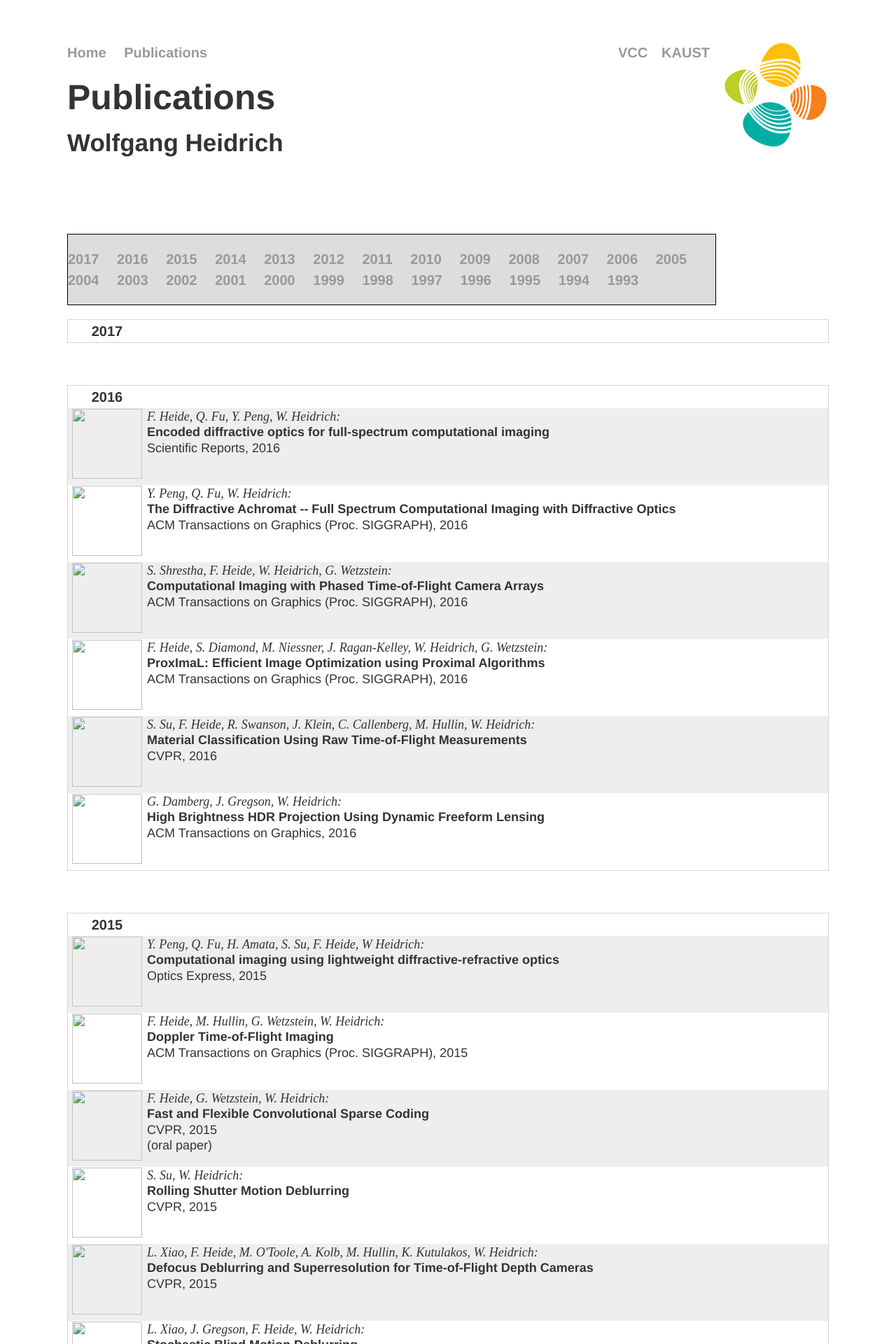
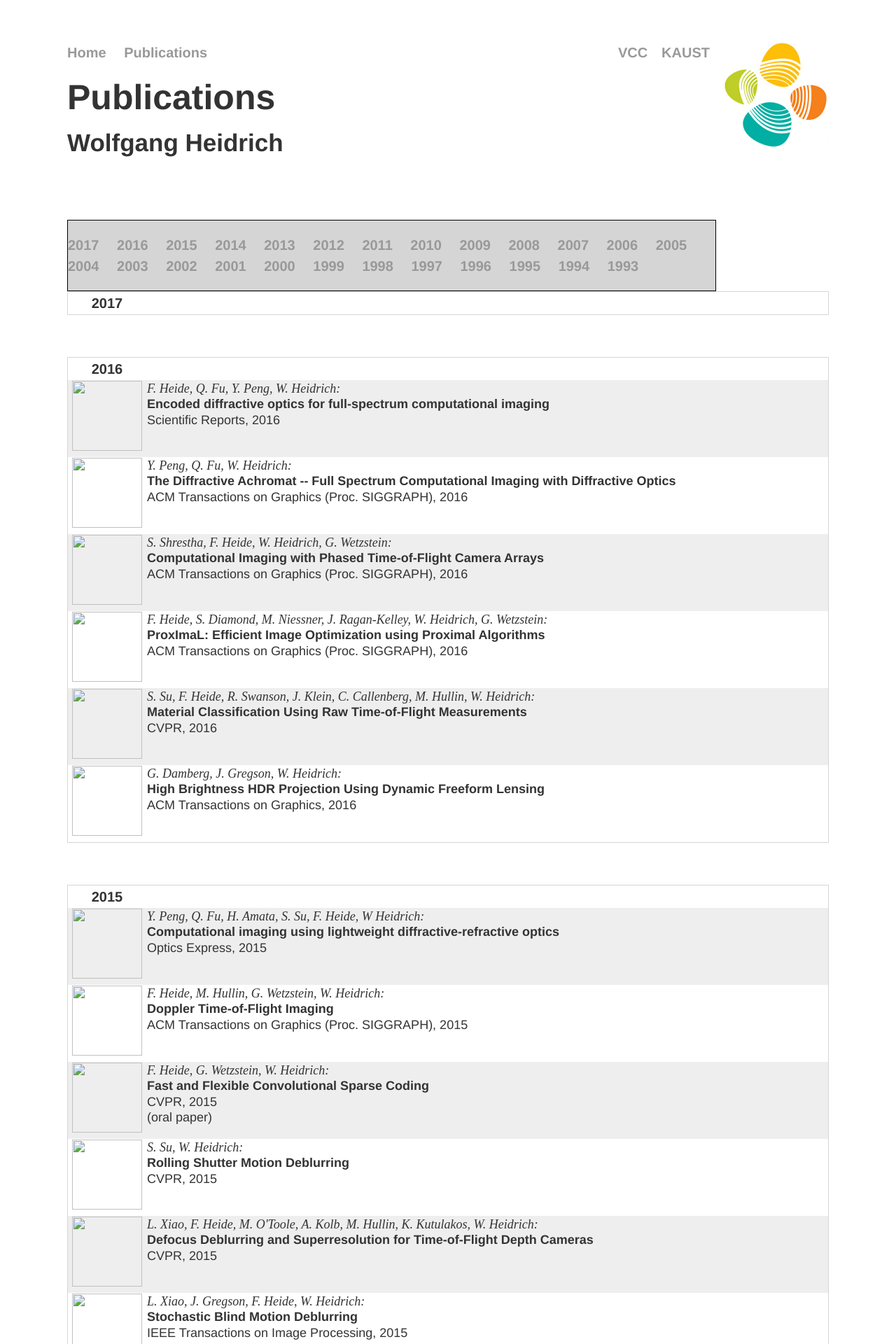
Before and after one commit to vccimaging/vccimaging.github.io, a Jekyll site: the page built from publications.html, in a window 1280 px wide. Shown: the top 1920 px of the page at 70% size. Built offline with Jekyll 4.4.1, drawn with Linux system fonts in a browser that asks for light colours.

Commit message:
Update publications.html

```diff
--- a/publications.html
+++ b/publications.html
@@ -11,7 +11,7 @@
 
 {% assign years = (1993..2017) | reverse %}
 
-<dl style="width:85%;border:1px solid black;background-color:#ddd;align:center;">
+<div style="width:85%;border:1px solid black;padding=10px;background-color:#d5d5d5;align:center;">
 <nav>
   <ul>
     {% for year in years %}
@@ -19,7 +19,7 @@
     {% endfor %}
   </ul>
 </nav>
-</dl>
+</div>
 
 {% for year in years %}
 {% include publicationlist.html minYear=year maxYear=year %}
```
